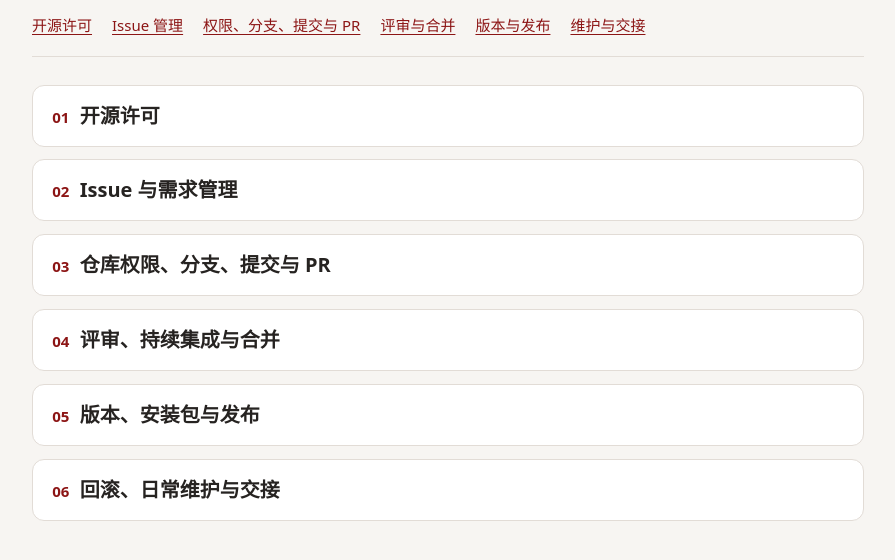
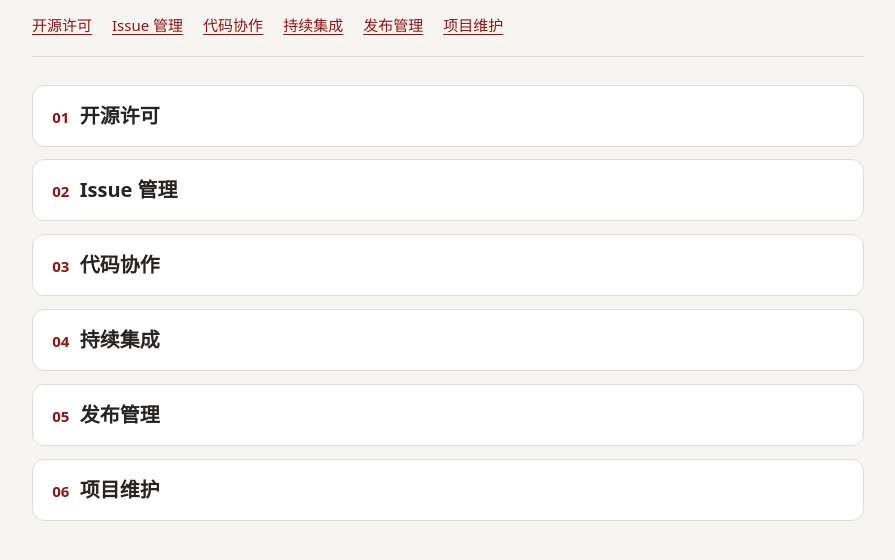
Before and after one commit to yiyualt/dsh-code-wiki, a website: page docs/project-progress.html in a window 1280 px wide. Shown: the part 116-676 px from the top of the page, without its empty margins (192-1087 px from the left). Drawn offline with Linux system fonts and the light colour scheme.

Commit message:
Group repository outline by concise themes

```diff
--- a/docs/project-progress.html
+++ b/docs/project-progress.html
@@ -93,10 +93,10 @@
     <nav aria-label="章节目录">
       <a href="#license">开源许可</a>
       <a href="#issues">Issue 管理</a>
-      <a href="#contributions">权限、分支、提交与 PR</a>
-      <a href="#review">评审与合并</a>
-      <a href="#release">版本与发布</a>
-      <a href="#maintenance">维护与交接</a>
+      <a href="#contributions">代码协作</a>
+      <a href="#ci">持续集成</a>
+      <a href="#release">发布管理</a>
+      <a href="#maintenance">项目维护</a>
     </nav>
 
     <section id="license" aria-labelledby="license-title">
@@ -104,23 +104,23 @@
     </section>
 
     <section id="issues" aria-labelledby="issues-title">
-      <h2 id="issues-title"><span class="number" aria-hidden="true">02</span>Issue 与需求管理</h2>
+      <h2 id="issues-title"><span class="number" aria-hidden="true">02</span>Issue 管理</h2>
     </section>
 
     <section id="contributions" aria-labelledby="contributions-title">
-      <h2 id="contributions-title"><span class="number" aria-hidden="true">03</span>仓库权限、分支、提交与 PR</h2>
+      <h2 id="contributions-title"><span class="number" aria-hidden="true">03</span>代码协作</h2>
     </section>
 
-    <section id="review" aria-labelledby="review-title">
-      <h2 id="review-title"><span class="number" aria-hidden="true">04</span>评审、持续集成与合并</h2>
+    <section id="ci" aria-labelledby="ci-title">
+      <h2 id="ci-title"><span class="number" aria-hidden="true">04</span>持续集成</h2>
     </section>
 
     <section id="release" aria-labelledby="release-title">
-      <h2 id="release-title"><span class="number" aria-hidden="true">05</span>版本、安装包与发布</h2>
+      <h2 id="release-title"><span class="number" aria-hidden="true">05</span>发布管理</h2>
     </section>
 
     <section id="maintenance" aria-labelledby="maintenance-title">
-      <h2 id="maintenance-title"><span class="number" aria-hidden="true">06</span>回滚、日常维护与交接</h2>
+      <h2 id="maintenance-title"><span class="number" aria-hidden="true">06</span>项目维护</h2>
     </section>
   </main>
 </body>
```
